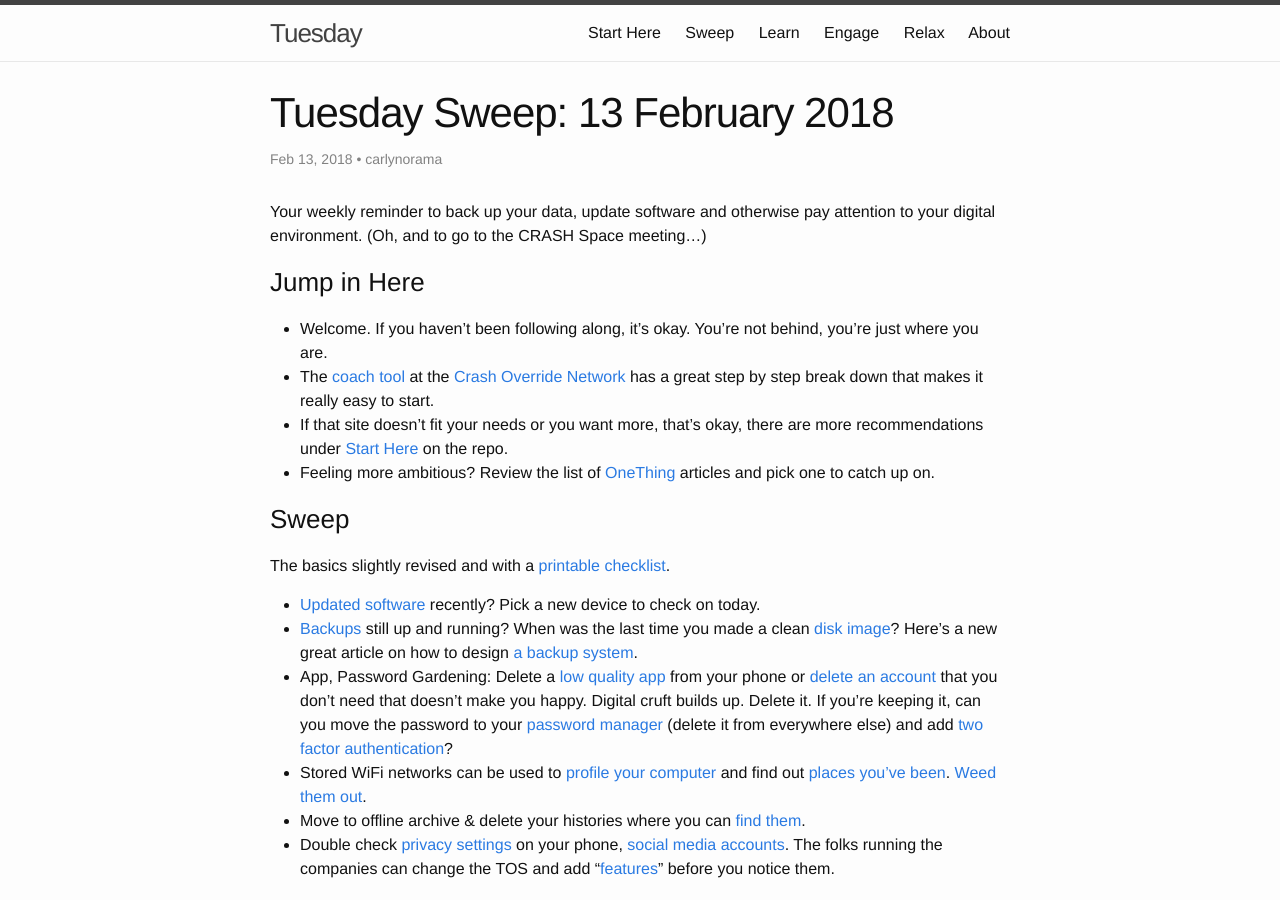
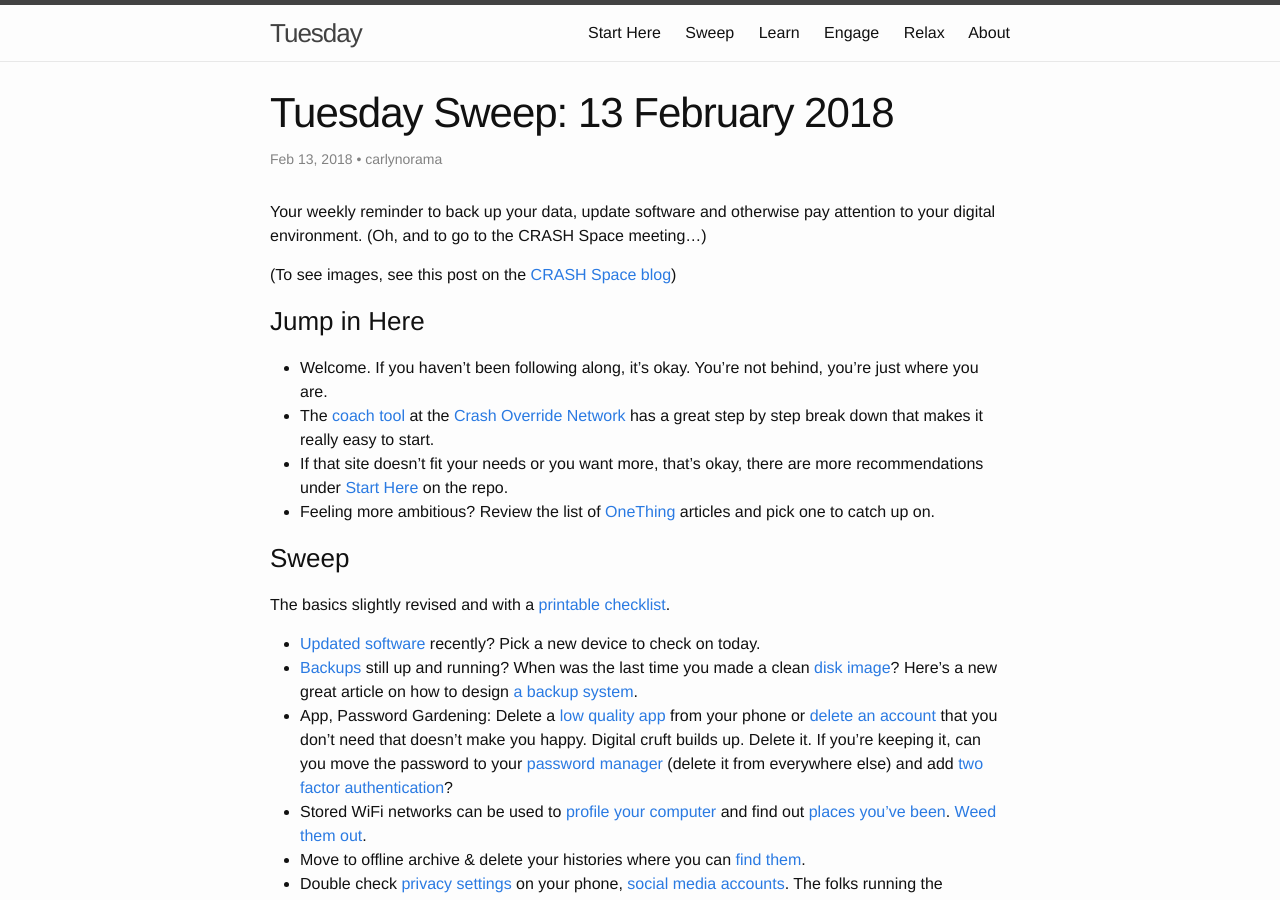
Before and after one commit to CRASHSpace/tuesday, a Jekyll site: the page built from _posts/2018-02-13-tuesday-sweep.md, in a window 1280 px wide and 900 px high. Built offline with Jekyll 4.4.1, drawn with Linux system fonts in a browser that asks for light colours.

Commit message:
add blog link

```diff
--- a/_posts/2018-02-13-tuesday-sweep.md
+++ b/_posts/2018-02-13-tuesday-sweep.md
@@ -7,6 +7,8 @@ categories: tuesdaysweep
 ---
 
 Your weekly reminder to back up your data, update software and otherwise pay attention to your digital environment. (Oh, and to go to the CRASH Space meeting…)
+
+(To see images, see this post on the [CRASH Space blog](https://blog.crashspace.org/2018/02/tuesday-sweep-13-february-2018/))
 
 ### Jump in Here
 
```
